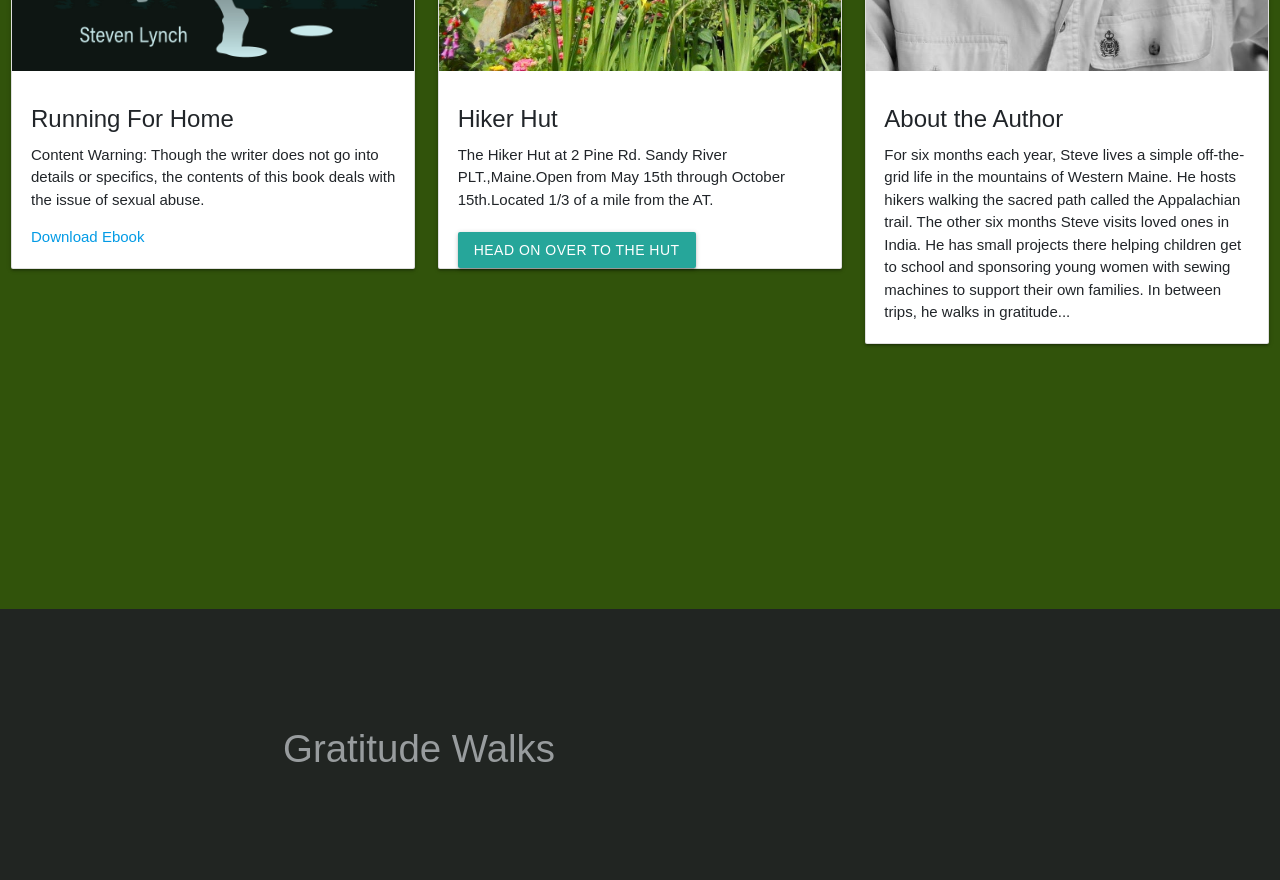
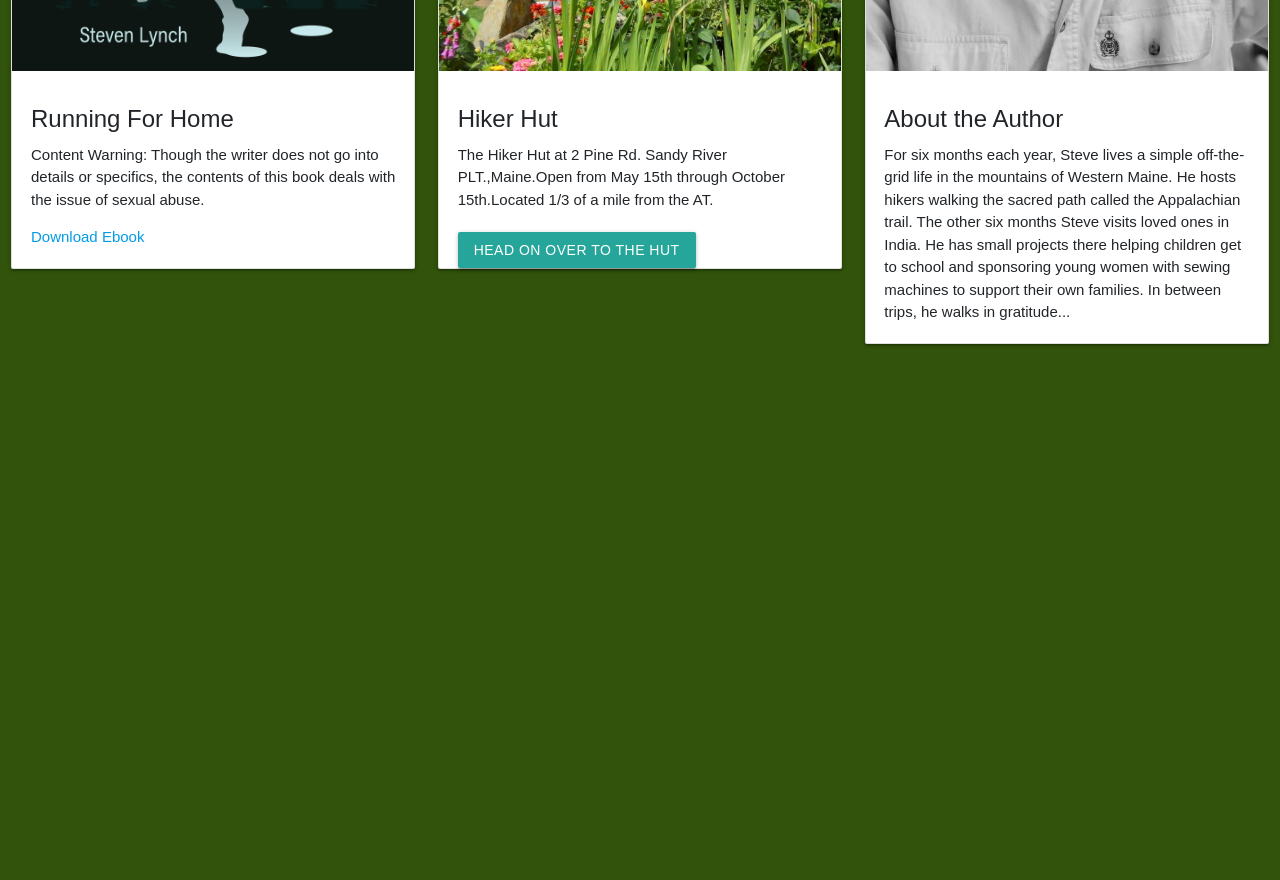
Before and after one commit to petemcl1978/Gratitudewalks.net, a plain HTML site: page index.html in a window 1280 px wide. Shown: the part 1301-2181 px from the top of the page. After the commit the page ends 1680 px from the top, so only its background shows below. Drawn offline with nearby package versions, Linux system fonts and the light colour scheme.

Commit message:
ditched the footer. for now

```diff
--- a/index.html
+++ b/index.html
@@ -65,44 +65,7 @@
     </div>
 </div>
 <!--Footer-->
-<div class="container-fluid pb-0 mb-0 justify-content-center text-light ">
-    <footer>
-        <div class="row my-5 justify-content-center py-5">
-            <div class="col-11">
-                <div class="row ">
-                    <div class="col-xl-8 col-md-4 col-sm-4 col-12 my-auto mx-auto a">
-                        <h3 class="text-muted mb-md-0 mb-5 bold-text">Gratitude Walks</h3>
-                    </div>
-                    <!--- <div class="col-xl-2 col-md-4 col-sm-4 col-12">
-                        <h6 class="mb-3 mb-lg-4 bold-text "><b>MENU</b></h6>
-                        <ul class="list-unstyled">
-                            <li>Home</li>
-                            <li>Walks</li>
-                            <li>The Hut</li>
-                            <li>Running For Home</li>
-                        </ul>
-                    </div> -->
-                    <!----  <div class="col-xl-2 col-md-4 col-sm-4 col-12">
-                        <h6 class="mb-3 mb-lg-4 text-muted bold-text mt-sm-0 mt-5"><b>ADDRESS</b></h6>
-                        <p class="mb-1">605, RATAN ICON BUILDING</p>
-                        <p>SEAWOODS SECTOR</p>
-                    </div> -->
-                </div>
-                <!----  <div class="row ">
-                    <div class="col-xl-8 col-md-4 col-sm-4 col-auto my-md-0 mt-5 order-sm-1 order-3 align-self-end">
-                        <p class="social text-muted mb-0 pb-0 bold-text"> <span class="mx-2"><i class="fa fa-facebook" aria-hidden="true"></i></span> <span class="mx-2"><i class="fa fa-linkedin-square" aria-hidden="true"></i></span> <span class="mx-2"><i class="fa fa-twitter" aria-hidden="true"></i></span>                            <span class="mx-2"><i class="fa fa-instagram" aria-hidden="true"></i></span> </p><small class="rights"><span>&#174;</span> Pepper All Rights Reserved.</small>
-                    </div>
-                    <div class="col-xl-2 col-md-4 col-sm-4 col-auto order-1 align-self-end ">
-                        <h6 class="mt-55 mt-2 text-muted bold-text"><b>ANIRUDH SINGLA</b></h6><small> <span><i class="fa fa-envelope" aria-hidden="true"></i></span> anirudh@gmail.com</small>
-                    </div>
-                    <div class="col-xl-2 col-md-4 col-sm-4 col-auto order-2 align-self-end mt-3 ">
-                        <h6 class="text-muted bold-text"><b>RISHABH SHEKHAR</b></h6><small><span><i class="fa fa-envelope" aria-hidden="true"></i></span> rishab@gmail.com</small>
-                    </div>
-                </div> . --->
-            </div>
-        </div>
-    </footer>
-</div>
+
 
 
 </body>
```
